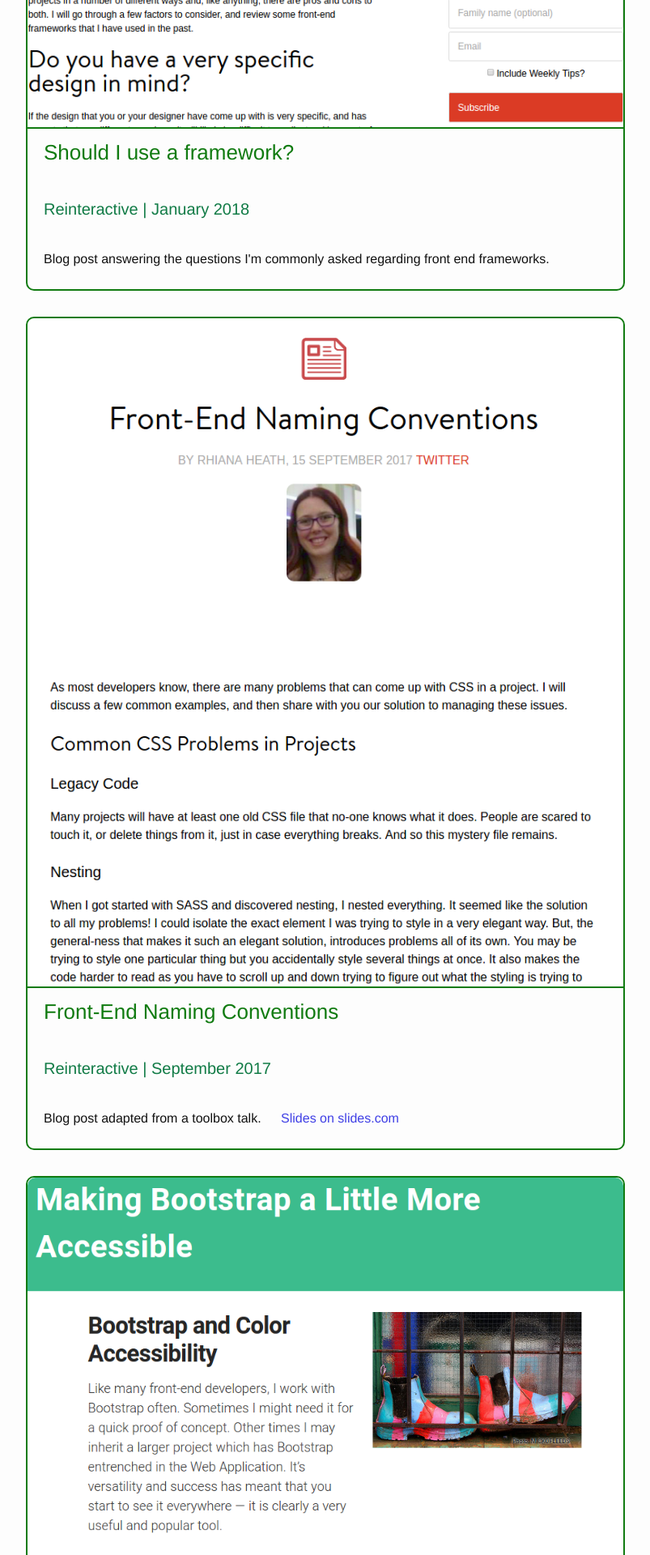
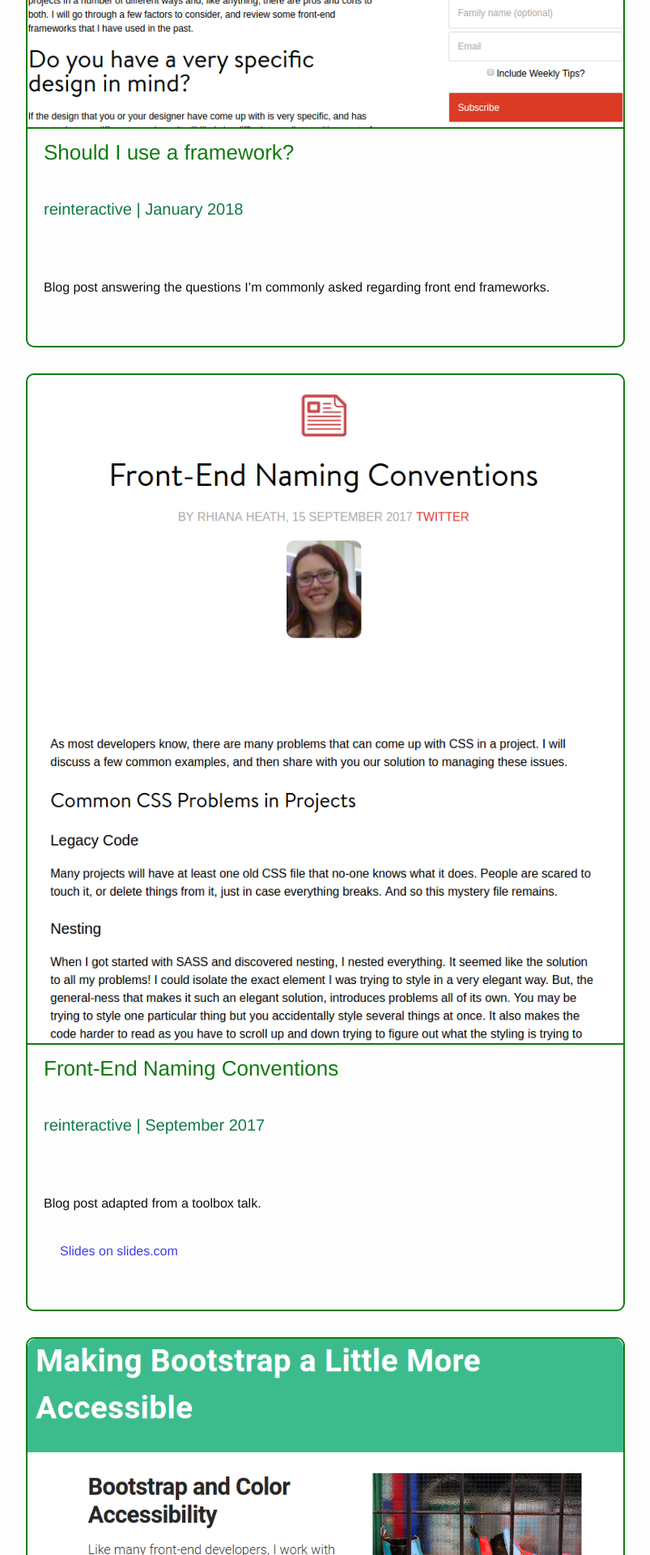
Before and after one commit to Rhiana/rhiana.github.io, a Jekyll site: the page built from publications.md, in a window 1280 px wide. Shown: the part 733-2653 px from the top of the page at 81% size, without its empty margins (238-1041 px from the left). Built offline with Jekyll 4.4.1, drawn with Linux system fonts in a browser that asks for light colours.

Commit message:
moving publications into post format

```diff
--- a/_sass/_about.scss
+++ b/_sass/_about.scss
@@ -82,7 +82,7 @@
 }
 
 .publications-page {
-  div {
+  article {
     border: 2px solid #117b11;
     border-radius: 10px;
     margin-bottom: 2em;
--- a/publications.md
+++ b/publications.md
@@ -6,30 +6,11 @@
 ---
 
 <div class="publications-page wrapper">
-  <div id="reinteractive-framework-2018">
-  	<img src="/img/reinteractive-framework-blog-preview.png" alt="Preview of article">
-    <h3><a href="https://reinteractive.com/posts/348-should-i-use-a-front-end-framework" target="_blank">Should I use a framework?</a></h3>
-    <h4>Reinteractive | January 2018</h4>
-    <p> Blog post answering the questions I'm commonly asked regarding front end frameworks.
-    </p>
-  </div>
-  <div id="reinteractive-naming-2017">
-  	<img src="/img/reinteractive-naming-blog-preview.png" alt="Preview of article">
-    <h3><a href="https://reinteractive.com/posts/334-front-end-naming-conventions" target="_blank">Front-End Naming Conventions</a></h3>
-    <h4>Reinteractive | September 2017</h4>
-    <p> Blog post adapted from a toolbox talk.
-	  <a href="http://slides.com/rhianaheath/deck-4-5" target="_blank">Slides on slides.com</a>
-    </p>
-  </div>
-  <div id="site-point-2014">
-  	<img src="/img/sitepoint-article-preview.png" alt="Preview of article">
-    <h3><a href="https://www.sitepoint.com/making-bootstrap-accessible/" target="_blank">Making Bootstrap a Little More Accessible</a></h3>
-    <h4>Sitepoint | August 2014</h4>
-    <h4>Sitepoint | Feburary 2018</h4>
-  </div>
-  <div id="a11y-2014">
-  	<img src="/img/accessibility-blog-preview.png" alt="Preview of article">
-    <h3><a href="https://rhianaonaccessibility.wordpress.com/" target="_blank">How I Discovered Web Accessibility</a></h3>
-    <h4>Rhiana on Accessibility | July 2014</h4>
-  </div>
+
+  {% for post in site.posts %}
+    {% if post.layout == "publication" %}
+      {{ post }}
+    {% endif %}
+  {% endfor %}
+
 </div>
```
Also changed, not shown: _layouts/publication.html (added, +21 -0 lines), _posts/2014-07-30-a11y-blog.md (added, +8 -0 lines), _posts/2014-08-30-sitepoint-blog.md (added, +8 -0 lines), _posts/2017-09-15-naming-blog.md (added, +12 -0 lines), _posts/2018-01-08-framework-blog.md (added, +10 -0 lines).
